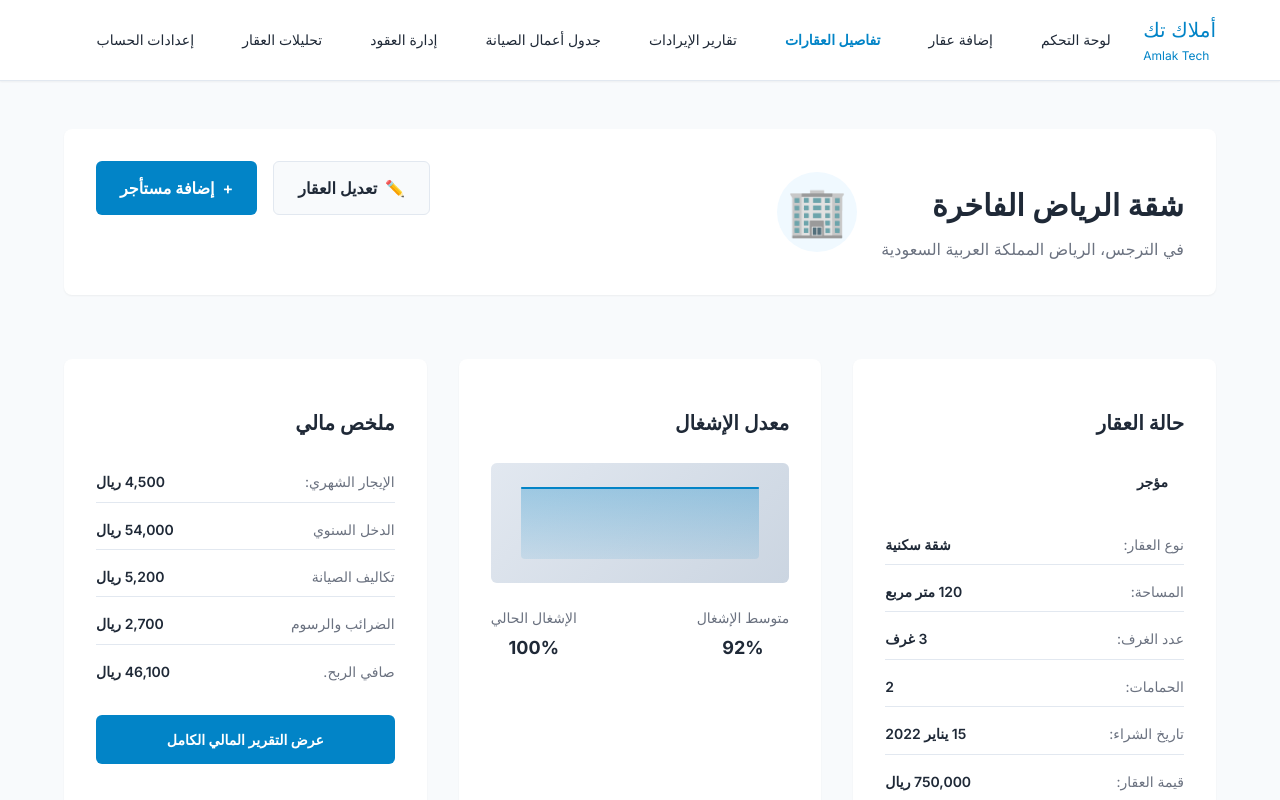
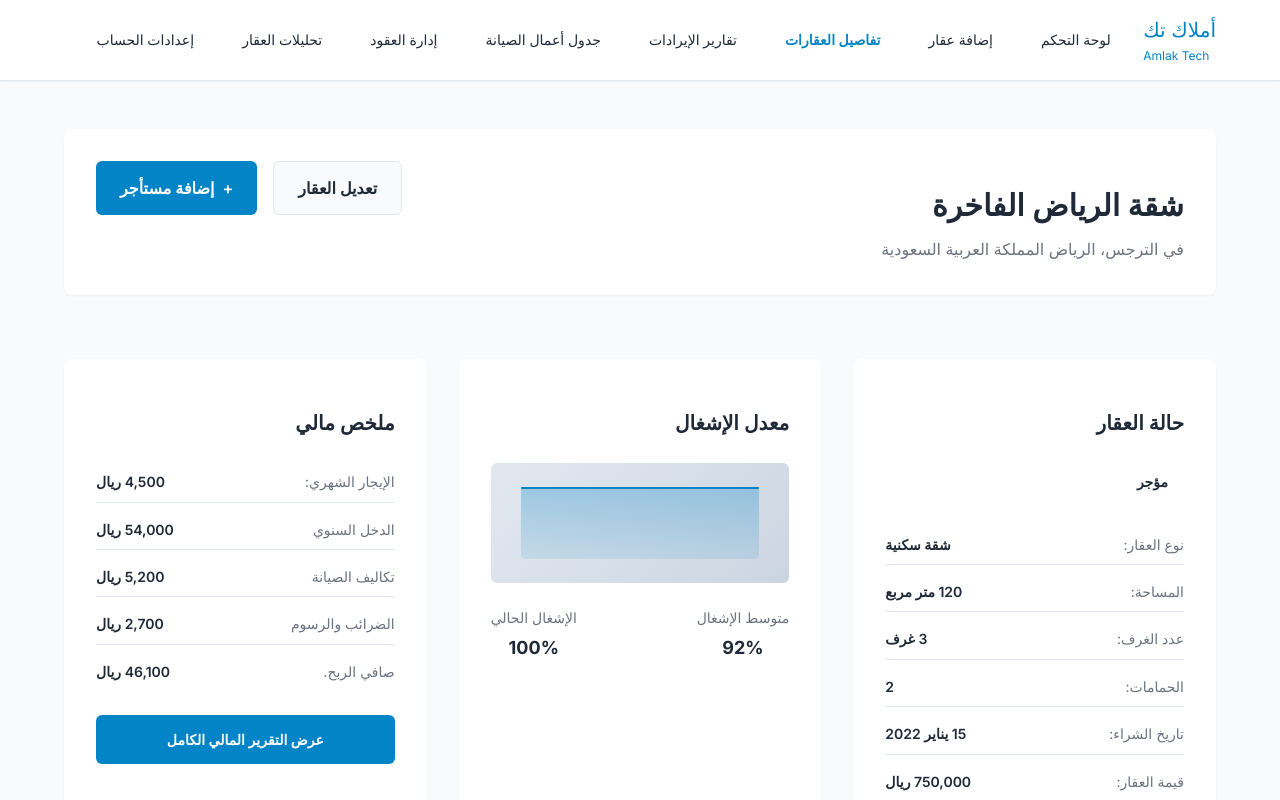
Before and after one commit to yaraabdullah/AmlakTech-Website, a Next.js app: page /owner/property-details in a window 1280 px wide. Shown: the top 800 px of the page. Built offline with nearby package versions, Linux system fonts and the light colour scheme.

Commit message:
remove the icons

```diff
--- a/components/PropertyDetails.tsx
+++ b/components/PropertyDetails.tsx
@@ -119,12 +119,10 @@ export default function PropertyDetails() {
                 <h1 className={styles.propertyName}>{propertyData.name}</h1>
                 <p className={styles.propertyLocation}>{propertyData.location}</p>
               </div>
-              <div className={styles.propertyIcon}>🏢</div>
             </div>
 
             <div className={styles.propertyActions}>
               <button className={styles.editBtn}>
-                <span className={styles.editIcon}>✏️</span>
                 تعديل العقار
               </button>
               <button className={styles.addTenantBtn}>
--- a/styles/PropertyDetails.module.css
+++ b/styles/PropertyDetails.module.css
@@ -136,16 +136,6 @@
   font-family: var(--font-family-primary);
 }
 
-.propertyIcon {
-  font-size: 3rem;
-  background: var(--color-blue-light);
-  border-radius: 50%;
-  width: 80px;
-  height: 80px;
-  display: flex;
-  align-items: center;
-  justify-content: center;
-}
 
 .propertyActions {
   display: flex;
@@ -187,7 +177,6 @@
   transform: translateY(-1px);
 }
 
-.editIcon,
 .addIcon {
   font-size: var(--font-size-base);
 }
```
